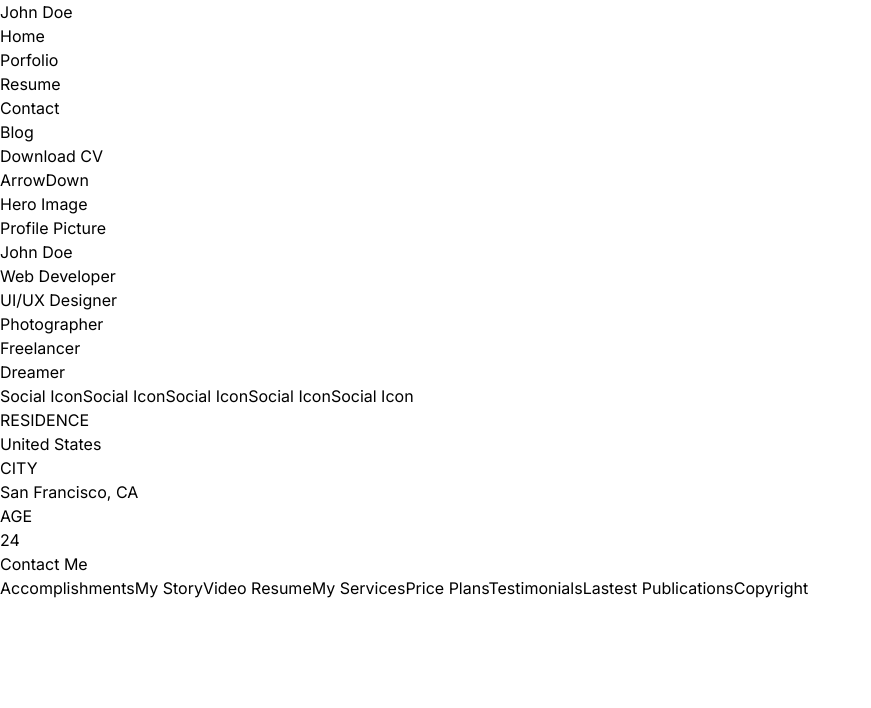
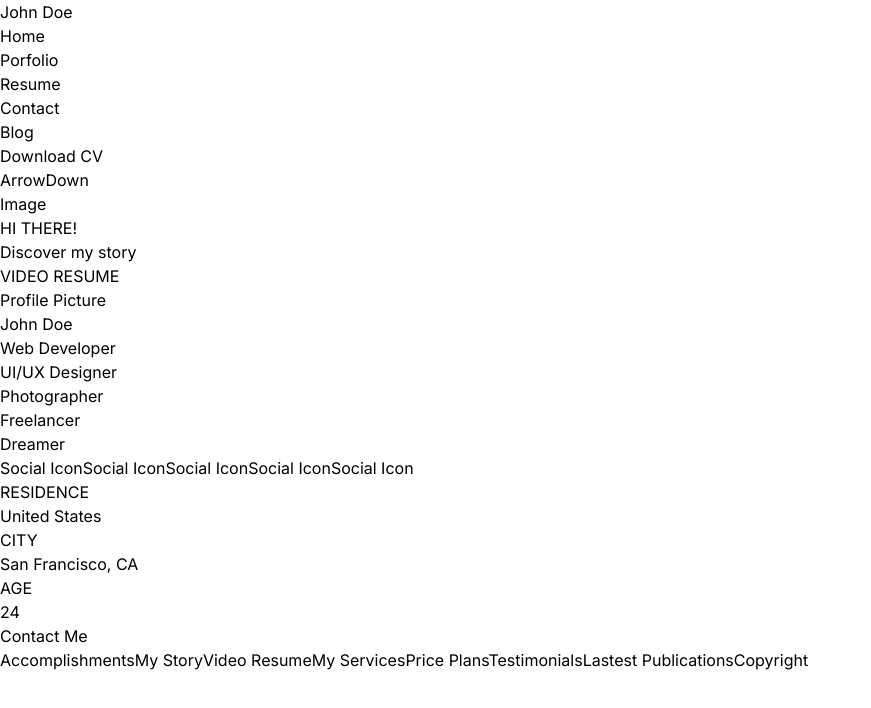
Before and after one commit to ledminh/porfolio-landing-page-1, a Next.js app: page / in a window 1280 px wide. Shown: the top 708 px of the page, without its empty margins (0-871 px from the left). Built offline with nearby package versions, Linux system fonts and the light colour scheme.

Commit message:
heroImage data

```diff
--- a/src/components/Home/HeroImage/index.tsx
+++ b/src/components/Home/HeroImage/index.tsx
@@ -1,3 +1,16 @@
+import { heroImage } from "@/data";
+import Link from "next/link";
+
 export default function HeroImage() {
-  return <>Hero Image</>;
+  const { firstLine, secondLine, linkHref, linkText, image } = heroImage;
+  return (
+    <div>
+      <div>Image</div>
+      <div>
+        <div>{firstLine}</div>
+        <div>{secondLine}</div>
+        <Link href={linkHref}>{linkText}</Link>
+      </div>
+    </div>
+  );
 }
--- a/src/data.ts
+++ b/src/data.ts
@@ -1,6 +1,8 @@
 /***********************
  * Header Data
  */
+
+import { link } from "fs";
 
 export const title = "John Doe";
 
@@ -96,3 +98,10 @@ export const bio = [
 /********************
  * Hero Image Data
  */
+export const heroImage = {
+  firstLine: "HI THERE!",
+  secondLine: "Discover my story",
+  linkText: "VIDEO RESUME",
+  linkHref: "/video-resume",
+  image: null,
+};
```
